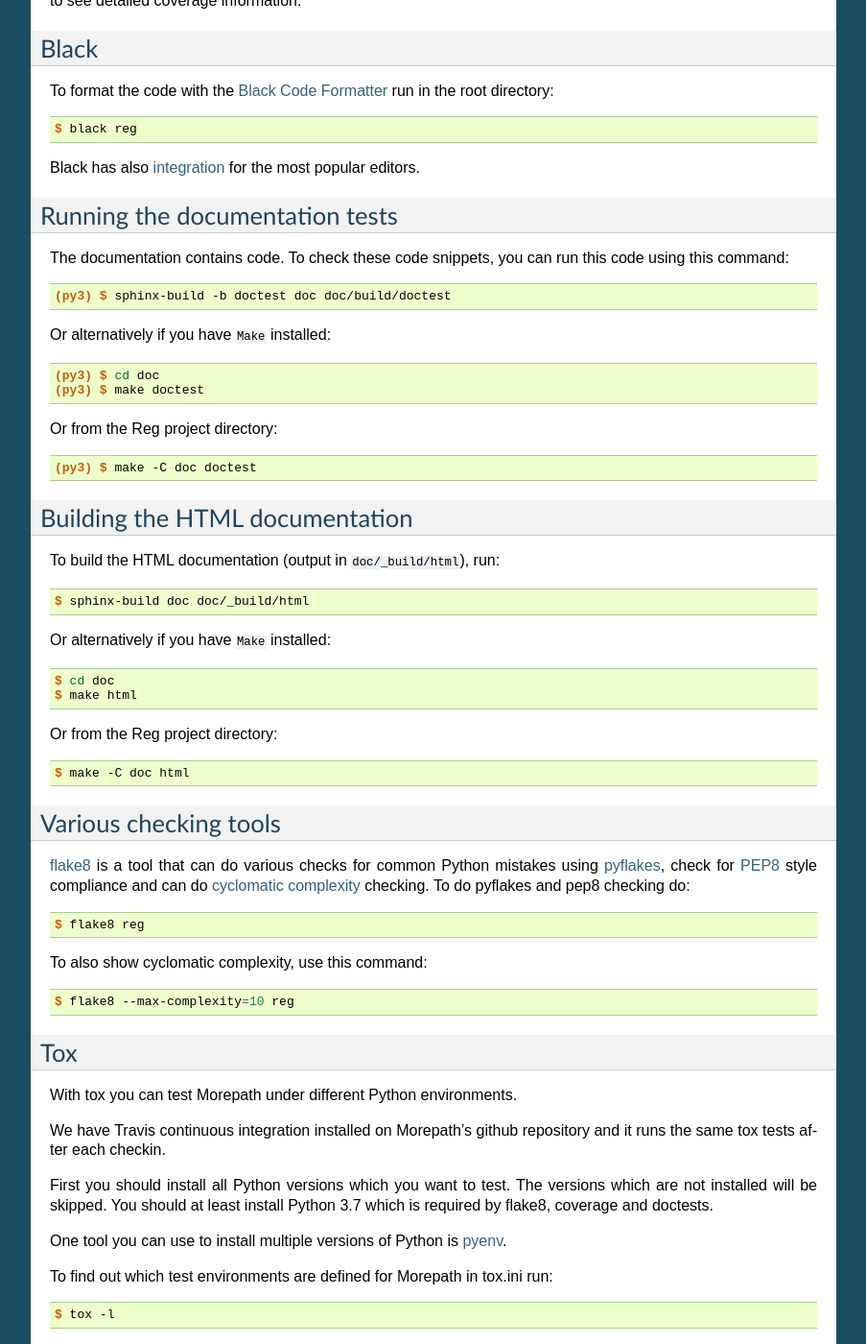
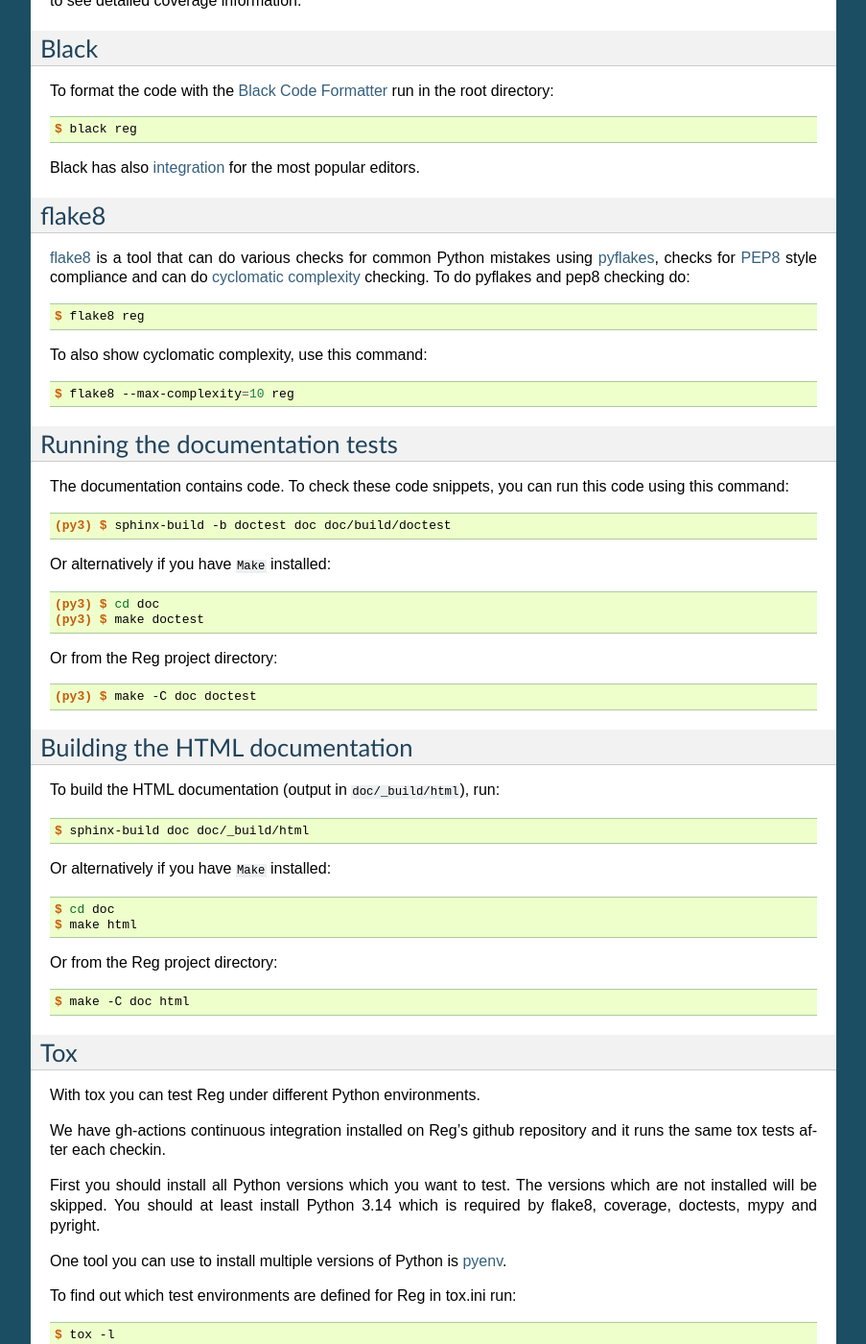
Before and after one commit to morepath/reg, a Sphinx documentation site: the page built from doc/developing.rst, in a window 1280 px wide and 1400 px high, scrolled down 1143 px. Shown: the whole window at 96% size, without its empty margins (198-1101 px from the left). Built offline with Sphinx 7.4.7, drawn with Linux system fonts in a browser that asks for light colours; some of the changed lines change nothing that is shown; some of the changed text lies outside the part shown.

Commit message:
docs: adjust developing.rst and update Makefile

```diff
--- a/doc/developing.rst
+++ b/doc/developing.rst
@@ -54,19 +54,19 @@
 Running the tests
 -----------------
 
-You can run the tests using `py.test`_::
+You can run the tests using `pytest`_::
 
-  $ py.test
+  $ pytest
 
 To generate test coverage information as HTML do::
 
-  $ py.test --cov --cov-report html
+  $ pytest --cov --cov-report html
 
 You can then point your web browser to the ``htmlcov/index.html`` file
 in the project directory and click on modules to see detailed coverage
 information.
 
-.. _`py.test`: https://pytest.org/latest/
+.. _`pytest`: https://pytest.org
 
 Black
 -----
@@ -79,6 +79,30 @@
 
 .. _`Black Code Formatter`: https://black.readthedocs.io
 .. _integration: https://black.readthedocs.io/en/stable/editor_integration.html
+
+flake8
+------
+
+flake8_ is a tool that can do various checks for common Python
+mistakes using pyflakes_, checks for PEP8_ style compliance and
+can do `cyclomatic complexity`_ checking. To do pyflakes and pep8
+checking do::
+
+  $ flake8 reg
+
+To also show cyclomatic complexity, use this command::
+
+  $ flake8 --max-complexity=10 reg
+
+
+.. _flake8: https://pypi.org/project/flake8
+
+.. _pyflakes: https://pypi.org/project/pyflakes
+
+.. _pep8: https://peps.python.org/pep-0008
+
+.. _`cyclomatic complexity`: https://en.wikipedia.org/wiki/Cyclomatic_complexity
+
 
 Running the documentation tests
 -------------------------------
@@ -113,44 +137,22 @@
 
   $ make -C doc html
 
-Various checking tools
-----------------------
-
-flake8_ is a tool that can do various checks for common Python
-mistakes using pyflakes_, check for PEP8_ style compliance and
-can do `cyclomatic complexity`_ checking. To do pyflakes and pep8
-checking do::
-
-  $ flake8 reg
-
-To also show cyclomatic complexity, use this command::
-
-  $ flake8 --max-complexity=10 reg
-
-.. _flake8: https://pypi.org/project/flake8
-
-.. _pyflakes: https://pypi.org/project/pyflakes
-
-.. _pep8: https://peps.python.org/pep-0008
-
-.. _`cyclomatic complexity`: https://en.wikipedia.org/wiki/Cyclomatic_complexity
-
 Tox
 ---
 
-With tox you can test Morepath under different Python environments.
+With tox you can test Reg under different Python environments.
 
-We have Travis continuous integration installed on Morepath's github
+We have gh-actions continuous integration installed on Reg's github
 repository and it runs the same tox tests after each checkin.
 
 First you should install all Python versions which you want to
 test. The versions which are not installed will be skipped. You should
-at least install Python 3.7 which is required by flake8, coverage and
-doctests.
+at least install Python 3.14 which is required by flake8, coverage,
+doctests, mypy and pyright.
 
 One tool you can use to install multiple versions of Python is pyenv_.
 
-To find out which test environments are defined for Morepath in tox.ini run::
+To find out which test environments are defined for Reg in tox.ini run::
 
   $ tox -l
 
```
Also changed, not shown: 1 other file.
